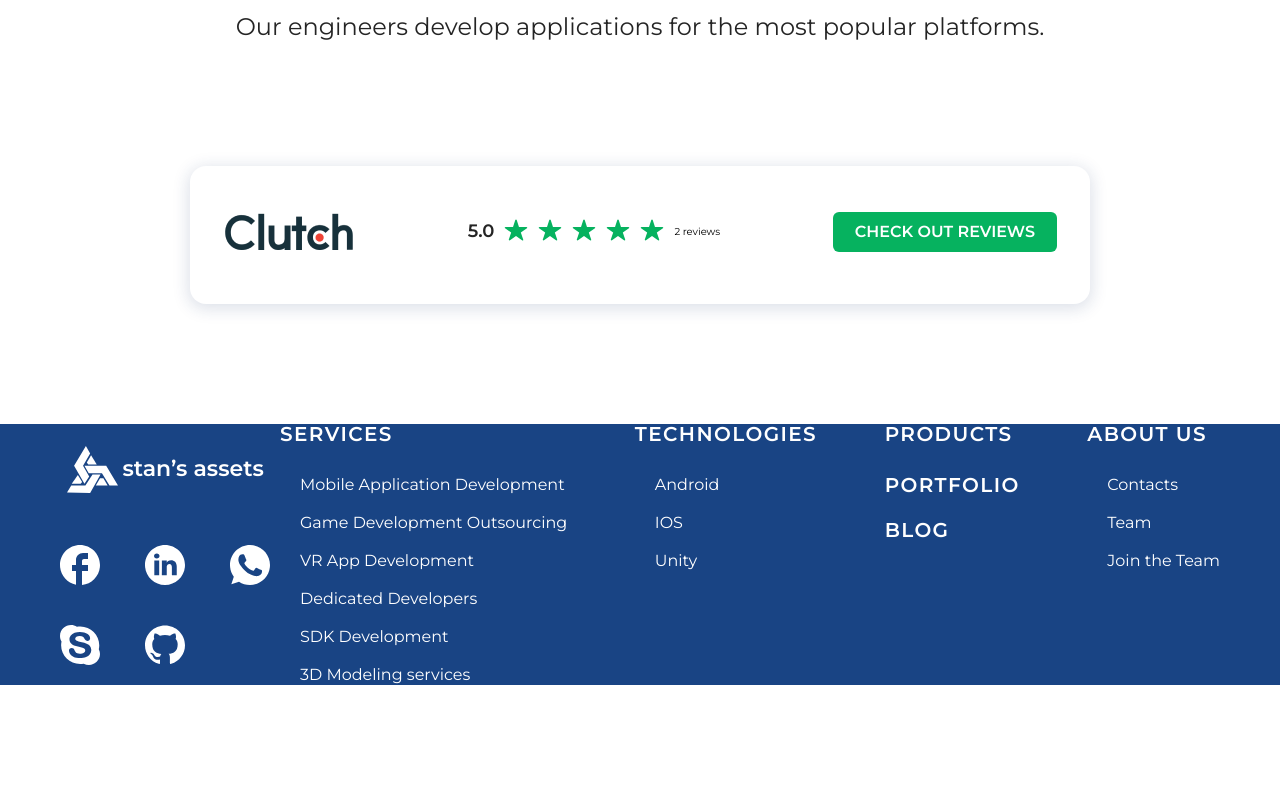
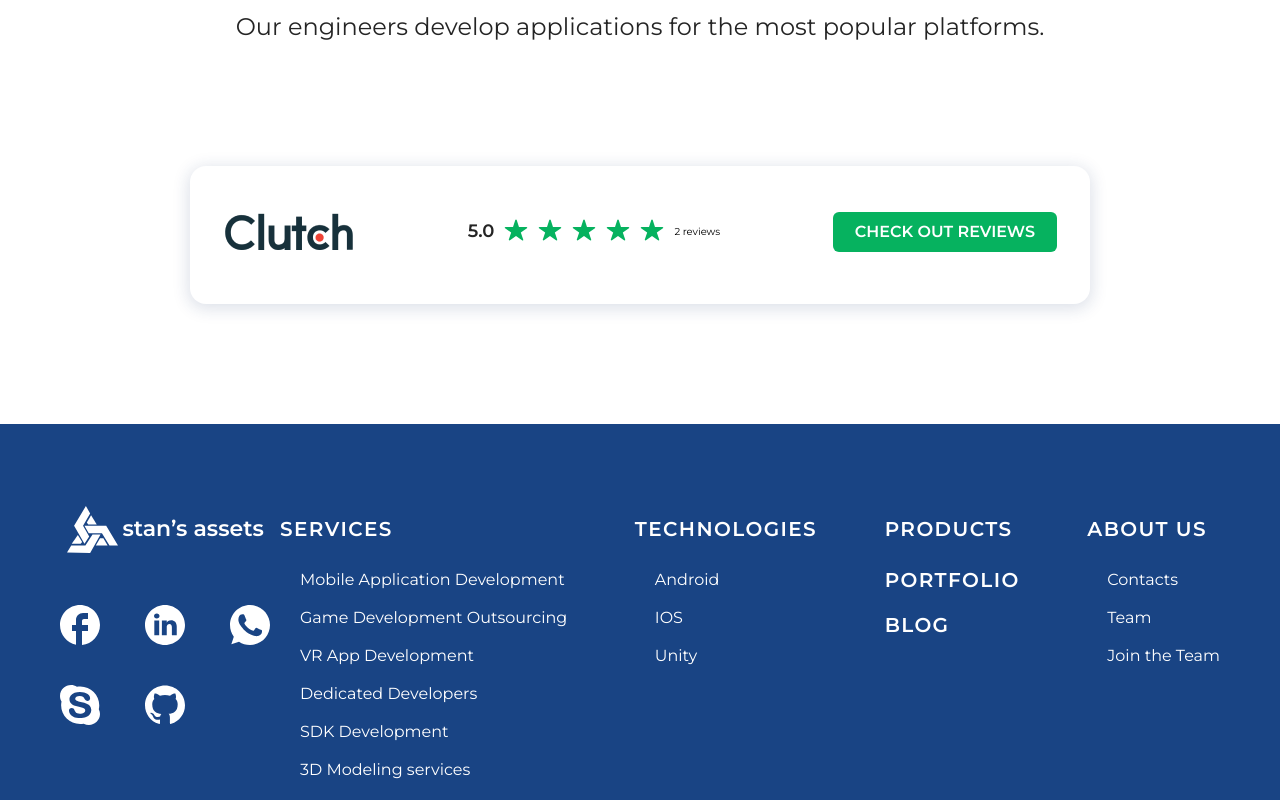
Before and after one commit to 13RedFox/project_stants_assets, a Next.js app: page / in a window 1280 px wide. Shown: the part 1211-2011 px from the top of the page. Before the commit the page ends 1896 px from the top, so only its background shows below. Built offline with nearby package versions, Linux system fonts and the light colour scheme.

Commit message:
:bug: Fixed position and size navigation in TheFooter component

```diff
--- a/src/components/TheFooter/TheFooter.module.scss
+++ b/src/components/TheFooter/TheFooter.module.scss
@@ -2,17 +2,20 @@
 
 .footer {
   background-color: $BLUE;
+  padding-top: 80px;
   .container {
     @include flex-col(flex-start, center);
     @include media($screen-tablet-small) {
-      @include flex-row(space-between, center);
+      @include flex-row(space-between, flex-start);
     }
   }
   &__left {
     width: 100%;
-    @include flex-col();
+    margin-bottom: 65px;
+    @include flex-col(flex-start, center);
     @include media($screen-tablet-small) {
       max-width: 220px;
+      margin-bottom: 0;
     }
     &_logo {
       margin: 0 auto 50px;
--- a/src/components/TheFooter/components/TheFooterNav/TheFooterNav.module.scss
+++ b/src/components/TheFooter/components/TheFooterNav/TheFooterNav.module.scss
@@ -17,7 +17,11 @@
 .nav {
   width: 100%;
   max-width: 940px;
-  @include flex(space-between, flex-start);
+  // @include flex-col();
+  @include media($screen-tablet-small) {
+    @include flex-row(space-between, flex-start);
+    padding-top: 15px;
+  }
 }
 .subnav,
 .subnavi {
@@ -26,6 +30,7 @@
 }
 .subnav {
   padding-left: 20px;
+  margin-bottom: 20px;
   &__item {
     margin-bottom: 18px;
     &:last-child {
```
